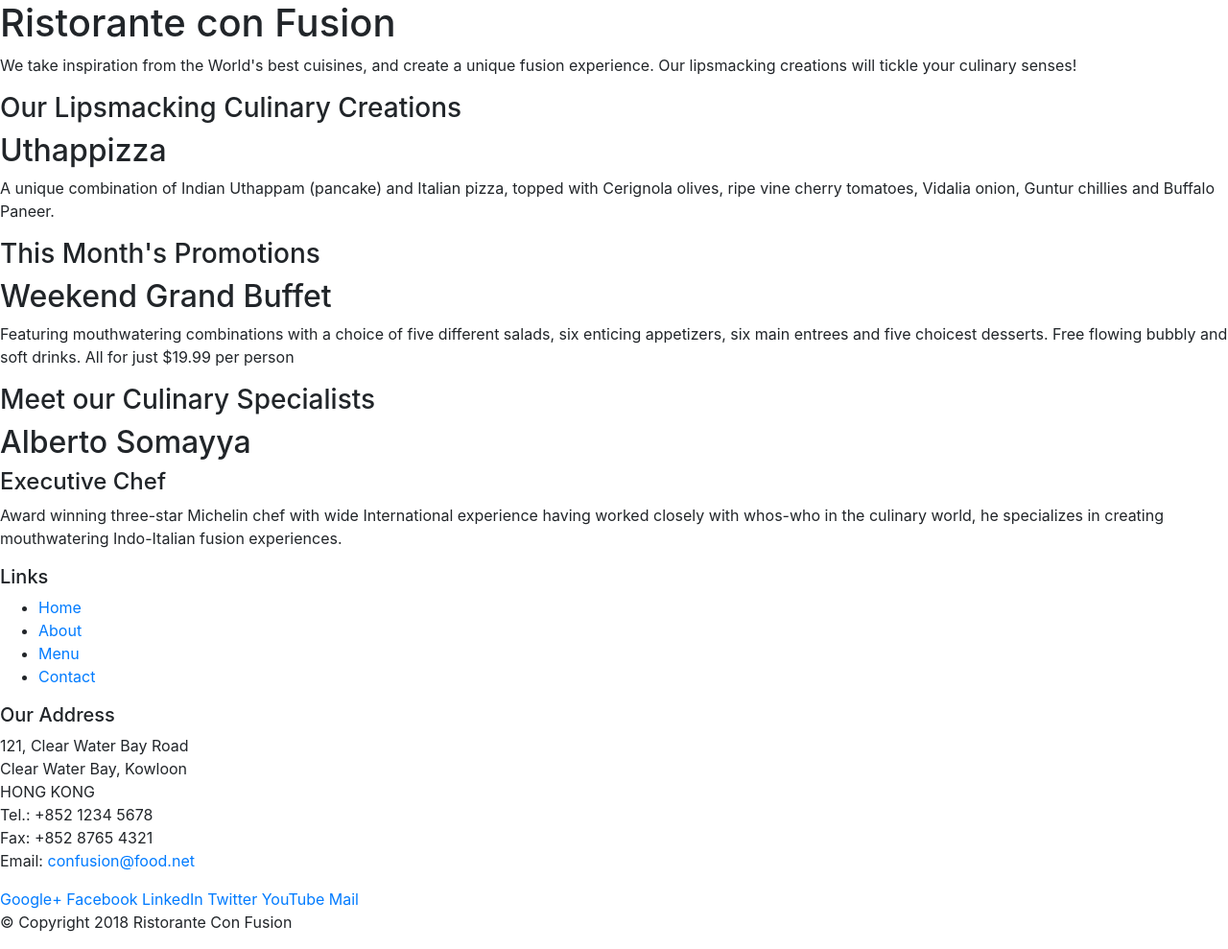
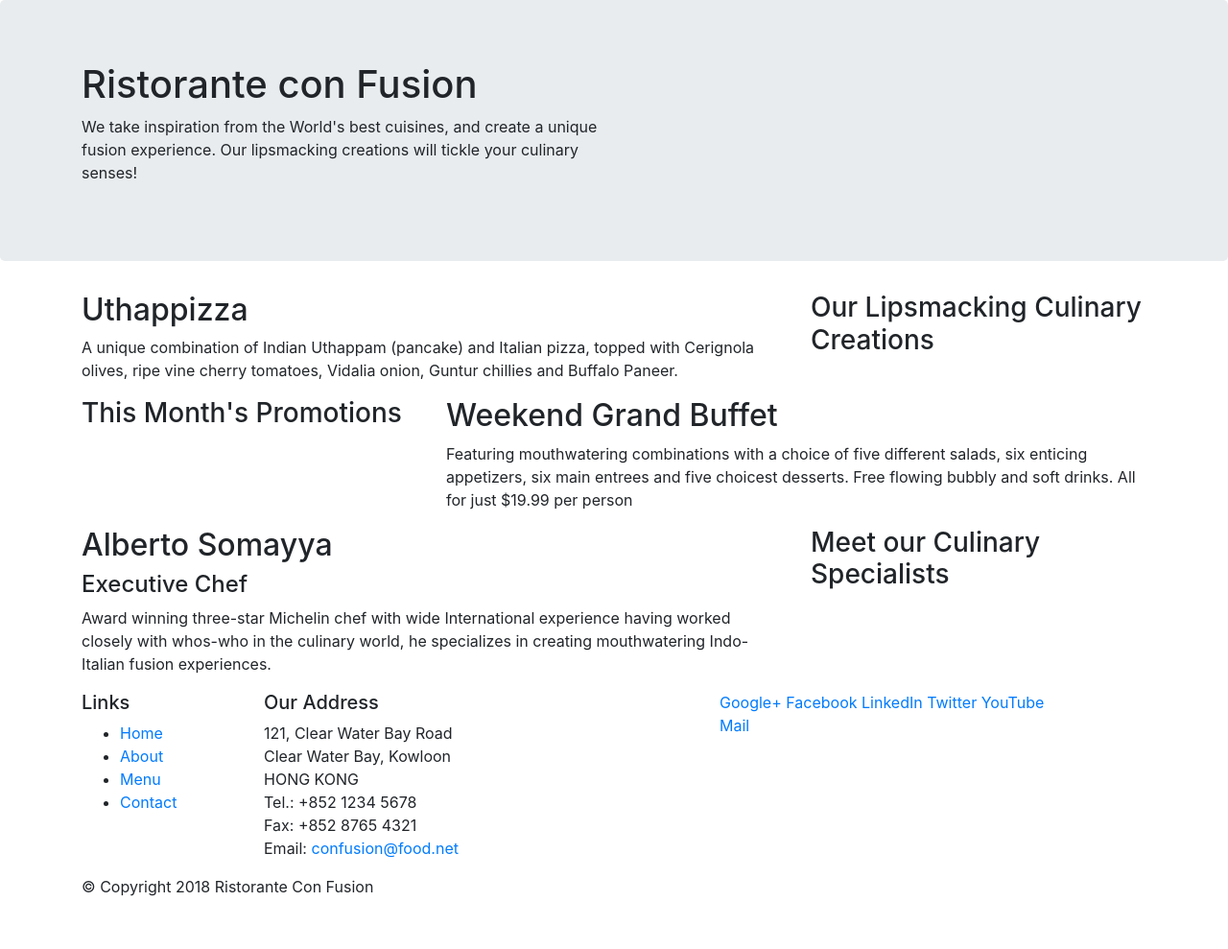
Before and after one commit to anandsingh728846/bootstrap, a website: page index.html in a window 1280 px wide. Shown: the whole page at 96% size. After the commit the page ends 952 px from the top, so only its background shows below. Drawn offline with nearby package versions, Linux system fonts and the light colour scheme.

Commit message:
proj mod 1

```diff
--- a/index.html
+++ b/index.html
@@ -14,46 +14,46 @@
 
 <body>
 
-    <header>
-        <div>
-            <div>
-                <div>
+    <header class="jumbotron">
+        <div class="container">
+            <div class="row">
+                <div class="col-12 col-sm-6">
                     <h1>Ristorante con Fusion</h1>
                     <p>We take inspiration from the World's best cuisines, and create a unique fusion experience. Our lipsmacking creations will tickle your culinary senses!</p>
                 </div>
-                <div>
+                <div class="col-12 col-sm">
                 </div>
             </div>
         </div>
     </header>
 
-    <div>
-        <div>
-            <div>
+    <div class="container">
+        <div class="row">
+            <div class="col-12 col-sm-6 order-sm-last col-md-4">
                 <h3>Our Lipsmacking Culinary Creations</h3>
             </div>
-            <div>
+            <div class="col col-sm order-sm-first col-md">
                 <h2>Uthappizza</h2>
                 <p>A unique combination of Indian Uthappam (pancake) and Italian pizza, topped with Cerignola olives, ripe vine cherry tomatoes, Vidalia onion, Guntur chillies and Buffalo Paneer.</p>
             </div>
         </div>
 
 
-        <div>
-            <div>
+        <div class="row">
+            <div class="col-12 col-sm-6 col-md-4">
                 <h3>This Month's Promotions</h3>
             </div>
-            <div>
+            <div class="col col-sm col-md">
                 <h2>Weekend Grand Buffet</h2>
                 <p>Featuring mouthwatering combinations with a choice of five different salads, six enticing appetizers, six main entrees and five choicest desserts. Free flowing bubbly and soft drinks. All for just $19.99 per person </p>
             </div>
         </div>
 
-        <div>
-            <div>
+        <div class="row">
+            <div class="col-12 col-sm-6 order-sm-last col-md-4">
                 <h3>Meet our Culinary Specialists</h3>
             </div>
-            <div>
+            <div class="col col-sm order-sm-first col-md">
                 <h2>Alberto Somayya</h2>
                 <h4>Executive Chef</h4>
                 <p>Award winning three-star Michelin chef with wide International experience having worked closely with whos-who in the culinary world, he specializes in creating mouthwatering Indo-Italian fusion experiences. </p>
@@ -61,10 +61,10 @@
         </div>
     </div>
 
-    <footer>
-        <div>
-            <div>
-                <div>
+    <footer >
+        <div class="container">
+            <div class="row">
+                <div class="col-4 col-sm-2">
                     <h5>Links</h5>
                     <ul>
                         <li><a href="#">Home</a></li>
@@ -73,7 +73,7 @@
                         <li><a href="#">Contact</a></li>
                     </ul>
                 </div>
-                <div>
+                <div class="col-7 col-sm-5">
                     <h5>Our Address</h5>
                     <address>
 		              121, Clear Water Bay Road<br>
@@ -84,7 +84,7 @@
 		              Email: <a href="mailto:confusion@food.net">confusion@food.net</a>
 		           </address>
                 </div>
-                <div>
+                <div class="col-12 col-sm-4">
                     <div>
                         <a href="http://google.com/+">Google+</a>
                         <a href="http://www.facebook.com/profile.php?id=">Facebook</a>
@@ -95,8 +95,8 @@
                     </div>
                 </div>
            </div>
-           <div>
-                <div>
+           <div class="row">
+                <div class="col-auto">
                     <p>© Copyright 2018 Ristorante Con Fusion</p>
                 </div>
            </div>
```
